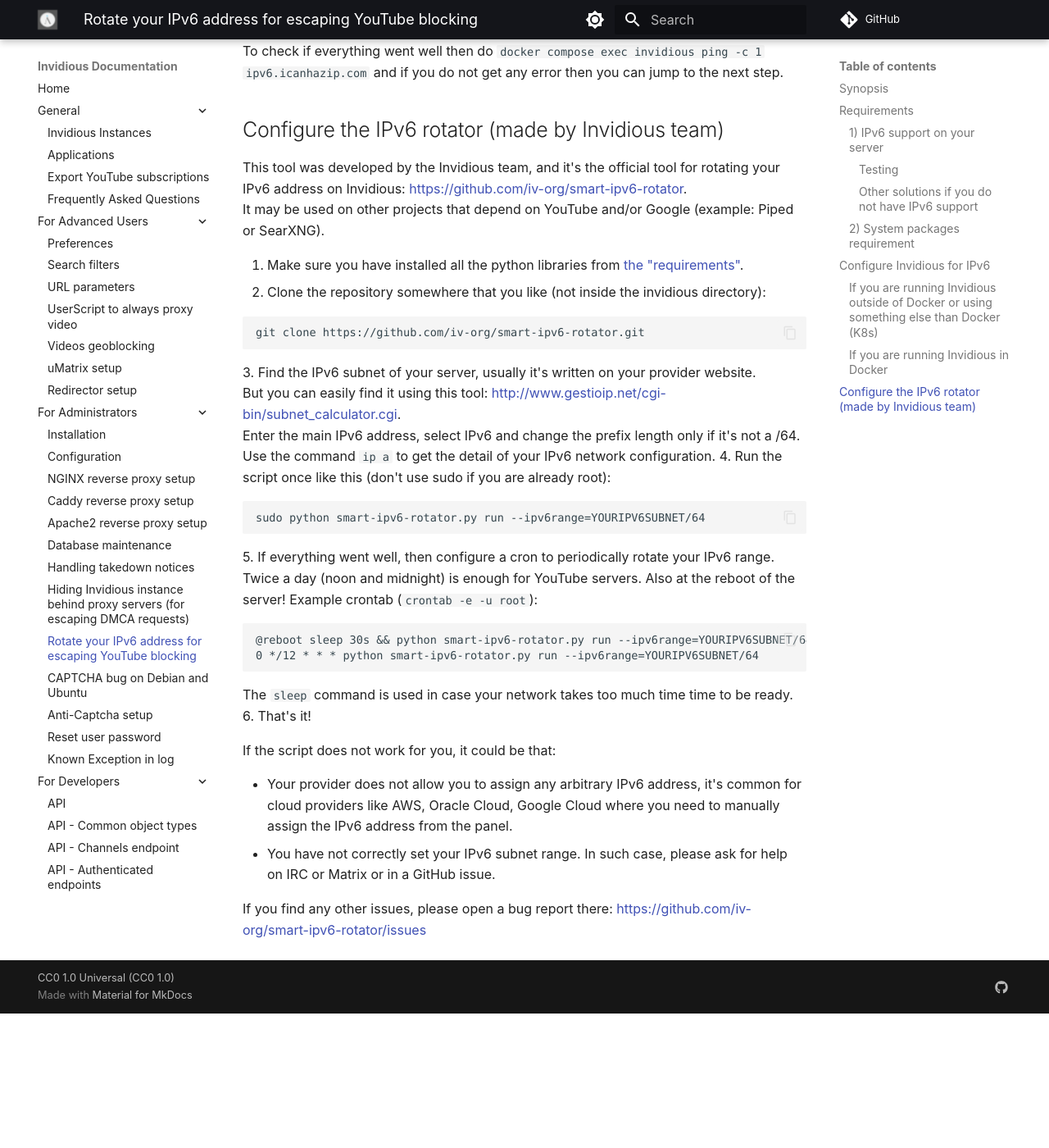
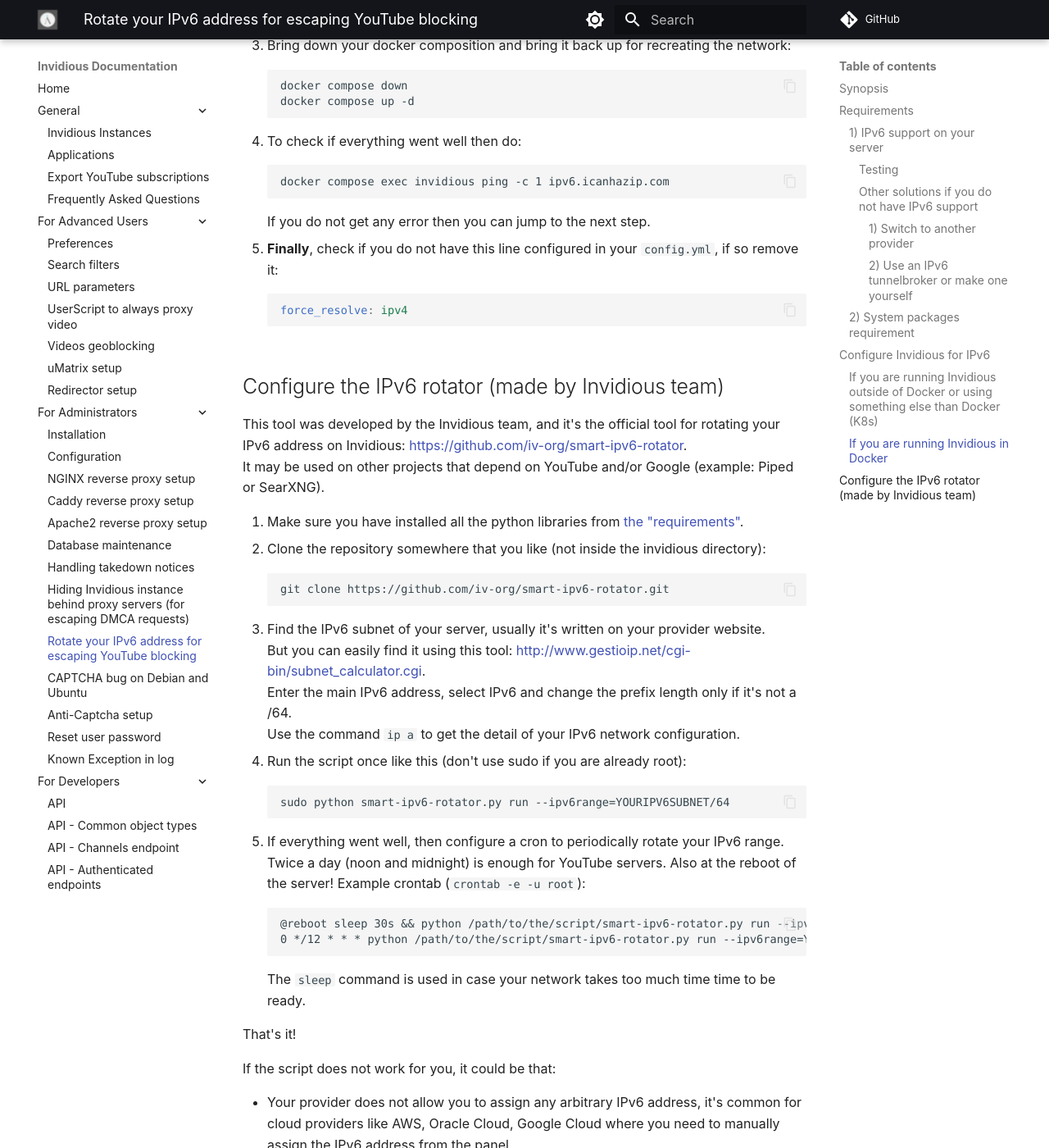
Before and after one commit to iv-org/documentation, an MkDocs documentation site: the page built from docs/ipv6-rotator.md, in a window 1280 px wide and 1400 px high, scrolled down 2636 px. Shown: the whole window at 82% size. Built offline with MkDocs 1.6.1 and Material for MkDocs 9.7.7, drawn with Linux system fonts in a browser that asks for light colours; comment, search, counter and statistics services are not loaded; before the commit the page ends 3872 px from its top, so only the background shows below that; some of the changed text lies outside the part shown.

Commit message:
improve doc about ipv6 rotator

````diff
--- a/docs/ipv6-rotator.md
+++ b/docs/ipv6-rotator.md
@@ -6,30 +6,38 @@
 
 YouTube has started to periodically block the public Invidious instances since the start of June 2023 ([iv-org/invidious/issues/3872](https://github.com/iv-org/invidious/issues/3872)) and they have become more aggressive about it since the start of August 2023 ([iv-org/invidious/issues/4045](https://github.com/iv-org/invidious/issues/4045)).
 
-Thanks to IPv6 you can easily escape this block because there are many addresses in a single /64 IPv6 range. (18,446,744,073,709,551,616 addresses to be precise)
+Thanks to IPv6 you can easily escape this block because there are many IP addresses in a single /64 IPv6 range. (18,446,744,073,709,551,616 IP addresses to be precise)
 
 This tutorial will explain how to automatically and periodically rotate your IPv6 address. Also some notes about how to have IPv6 in case your provider does not offer it.
 
 ## Requirements
 #### 1) IPv6 support on your server
 ##### Testing
-You can easily find out if you have IPv6 by executing the command `curl -m 5 ipv6.icanhazip.com`.
-If you do not have any errors, then congratulation, you can continue to the second requirement!
+You can easily find out if you have IPv6 by executing the command:
+```
+curl -m 5 ipv6.icanhazip.com
+```
+If you do not have any errors, then congratulation, you can continue to [the second requirement](#2-system-packages-requirement)!
 
 If you do have an error (timeout or no route to host), then you will need to enable IPv6 support on your server.
 Depending on your provider and if it does support IPv6, you may have to configure your server for IPv6. Check the documentation of your provider.
 
 ##### Other solutions if you do not have IPv6 support
 
+###### 1) Switch to another provider
+
 If your provider does not support IPv6 then you can either switch to another provider that support IPv6.
 There are many today that do support it, here is a non-exhaustive list of them (**this is not recommendation, just a list of the popular providers that support IPv6**):
-Hetzner, BuyVM, Scaleway, OVH, DigitalOcean, Vultr, Incognet, Netcup and more. Larger list: https://www.serverhunter.com/#query=ips%3Aipv6
-Nowadays, it's hard to find one that does not support IPv6.
+Hetzner, BuyVM, Scaleway, OVH, DigitalOcean, Vultr, Incognet, Netcup and more.
+Larger list: https://www.serverhunter.com/#query=ips%3Aipv6
+
+###### 2) Use an IPv6 tunnelbroker or make one yourself
 
 The alternative, if you do not want to switch provider, is to use an IPv6 tunnelbroker, it allows to get IPv6 connectivity using another server.
 
 This website lists all the free and paid existing tunnelbrokers: https://tunnelbroker.services/. **We do not recommend running a public instance on a free tunnelbroker as this would put a lot of strain on their network because video streaming consumes a lot of bandwidth.**
-You can also use an external server for acting as an IPV6 tunnel. Wireguard is perfectly suited for that.
+
+You can also use an external server (from another provider that do support IPv6) for acting as an IPV6 tunnel for your main server. Wireguard is perfectly suited for that.
 All of this is out of scope of this tutorial, please consult the internet for tutorials.
 
 #### 2) System packages requirement
@@ -48,8 +56,8 @@
 ### If you are running Invidious outside of Docker or using something else than Docker (K8s)
 You probably have nothing to do!
 
-Except checking in your config.yml if you do not have this line set:
-```
+Except checking in your config.yml if you do not have this line set, if so remove it:
+```yaml
 force_resolve: ipv4
 ```
 
@@ -60,7 +68,6 @@
 
 1. Follow the steps 1 to 3 on the official documentation for Docker: https://docs.docker.com/config/daemon/ipv6/
 2. In your docker-compose file of invidious. Add these lines at the end of your docker-compose
-
    ```yaml
    networks:
      default:
@@ -71,15 +78,20 @@
              gateway: fd01:db8:a::1
 
    ```
-
 3. Bring down your docker composition and bring it back up for recreating the network:
-
    ```
    docker compose down
    docker compose up -d
    ```
-
-To check if everything went well then do `docker compose exec invidious ping -c 1 ipv6.icanhazip.com` and if you do not get any error then you can jump to the next step.
+4. To check if everything went well then do:
+   ```
+   docker compose exec invidious ping -c 1 ipv6.icanhazip.com
+   ```
+   If you do not get any error then you can jump to the next step.
+5. **Finally**, check if you do not have this line configured in your `config.yml`, if so remove it:
+   ```yaml
+   force_resolve: ipv4
+   ```
 
 ## Configure the IPv6 rotator (made by Invidious team)
 This tool was developed by the Invidious team, and it's the official tool for rotating your IPv6 address on Invidious: https://github.com/iv-org/smart-ipv6-rotator.
@@ -87,7 +99,6 @@
 
 1. Make sure you have installed all the python libraries from [the "requirements"](#requirements).
 2. Clone the repository somewhere that you like (not inside the invidious directory):
-
    ```
    git clone https://github.com/iv-org/smart-ipv6-rotator.git
    ```
@@ -96,20 +107,18 @@
    Enter the main IPv6 address, select IPv6 and change the prefix length only if it's not a /64.
    Use the command `ip a` to get the detail of your IPv6 network configuration.
 4. Run the script once like this (don't use sudo if you are already root):
-
    ```
    sudo python smart-ipv6-rotator.py run --ipv6range=YOURIPV6SUBNET/64
    ```
 5. If everything went well, then configure a cron to periodically rotate your IPv6 range. Twice a day (noon and midnight) is enough for YouTube servers. Also at the reboot of the server!
    Example crontab (`crontab -e -u root`):
+   ```
+   @reboot sleep 30s && python /path/to/the/script/smart-ipv6-rotator.py run --ipv6range=YOURIPV6SUBNET/64
+   0 */12 * * * python /path/to/the/script/smart-ipv6-rotator.py run --ipv6range=YOURIPV6SUBNET/64
+   ```
+   The `sleep` command is used in case your network takes too much time time to be ready.
 
-   ```
-   @reboot sleep 30s && python smart-ipv6-rotator.py run --ipv6range=YOURIPV6SUBNET/64
-   0 */12 * * * python smart-ipv6-rotator.py run --ipv6range=YOURIPV6SUBNET/64
-   ```
-
-   The `sleep` command is used in case your network takes too much time time to be ready.
- 6. That's it!
+That's it!
 
 If the script does not work for you, it could be that:
 
````
